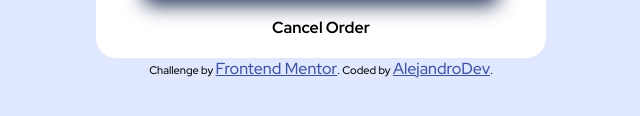
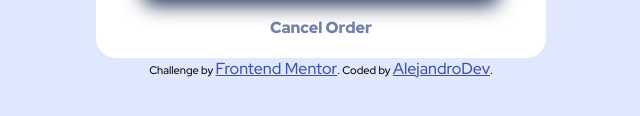
Before and after one commit to alecanonm/Order-Summary-Component, a plain HTML site: page index.html in a window 1280 px wide. Shown: the part 646-762 px from the top of the page, 319-959 px from the left. Drawn offline with Linux system fonts and the light colour scheme.

Commit message:
The challenge has been finished

```diff
--- a/index.html
+++ b/index.html
@@ -41,7 +41,7 @@
       </section>
       <section class="call-to-action">
         <button>Proceed to Payment</button>
-        <h6>Cancel Order</h6>
+        <h3>Cancel Order</h3>
       </section>
     </main>
     <footer>
--- a/styles.css
+++ b/styles.css
@@ -58,7 +58,7 @@ h1 {
 }
 
 p,
-span {
+h3 {
   color: var(--very-desaturated-blue);
 }
 
@@ -119,7 +119,7 @@ button {
   cursor: pointer;
 }
 
-span {
+h3 {
   font-weight: 900;
   cursor: pointer;
 }
```
